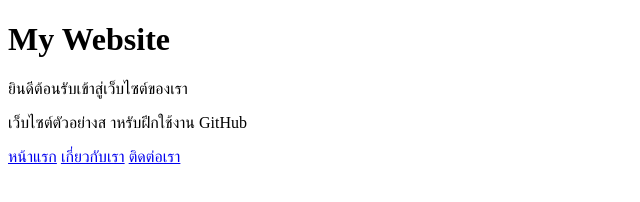
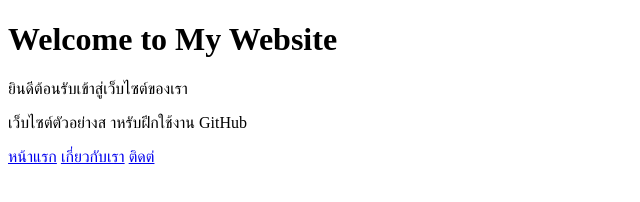
Before and after one commit to 68319010007-wq/69Dev03-github-put, a plain HTML site: page index.html in a window 1280 px wide. Shown: the whole page, without its empty margins (0-640 px from the left). Drawn offline with Linux system fonts and the light colour scheme.

Commit message:
Create My Web Site

```diff
--- a/index.html
+++ b/index.html
@@ -1,18 +1,13 @@
 <!DOCTYPE html>
 <html lang="en">
 <head>
-     <h1>My Website</h1>
+    <h1>Welcome to My Website</h1>
  <p>ยินดีต้อนรับเข้าสู่เว็บไซต์ของเรา</p>
  <p>เว็บไซต์ตัวอย่างส าหรับฝึกใช้งาน GitHub</p>
  <a href="index.html">หน้าแรก</a>
  <a href="about.html">เกี่ยวกับเรา</a>
- <a href="contact.html">ติดต่อเรา</a>
-
-    <meta charset="UTF-8">
-    <meta name="viewport" content="width=device-width, initial-scale=1.0">
-    <title>Document</title>
+ <a href="contact.html">ติดต่
 </head>
-<body>
 
 </body>
 </html>
```
